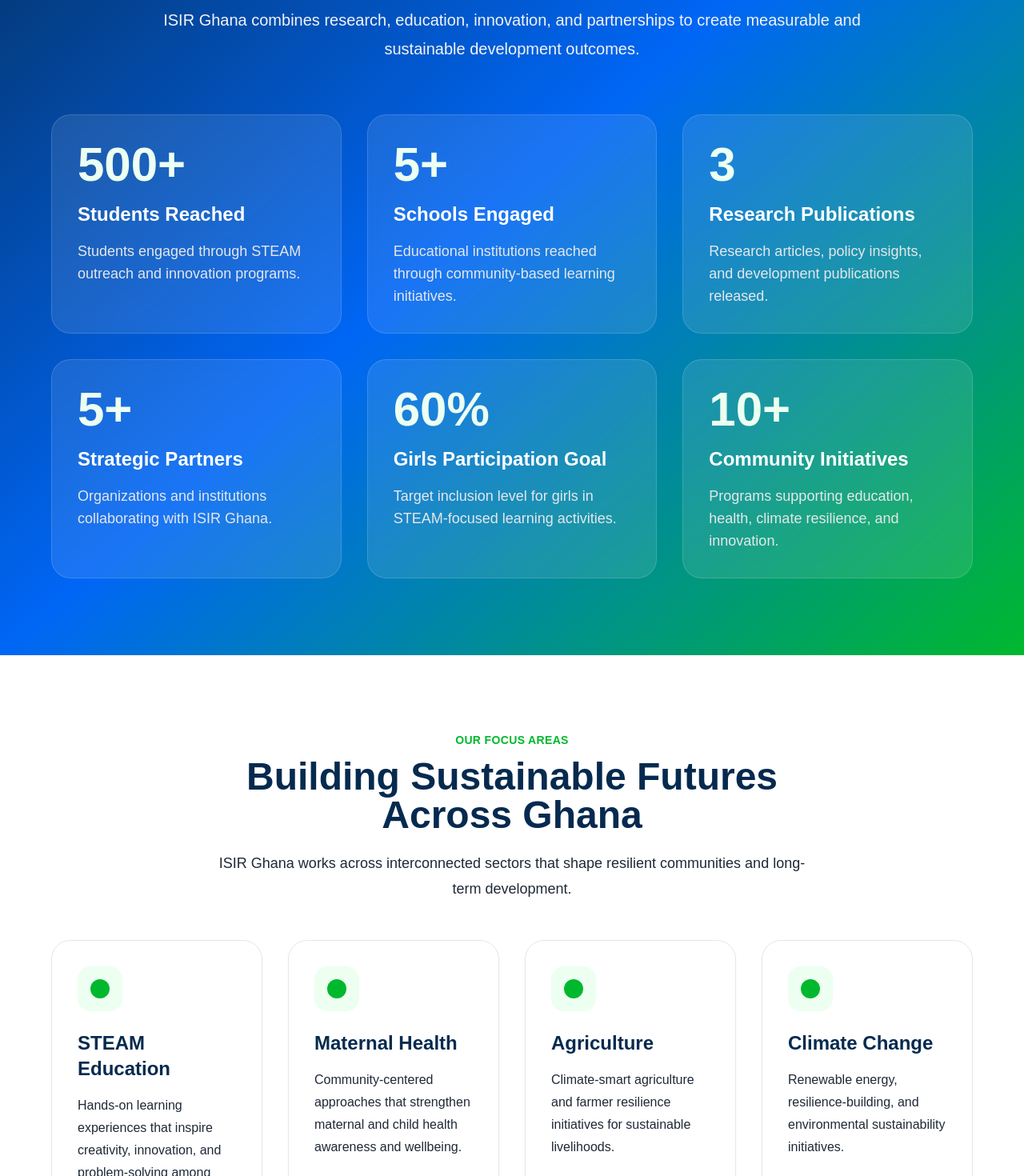
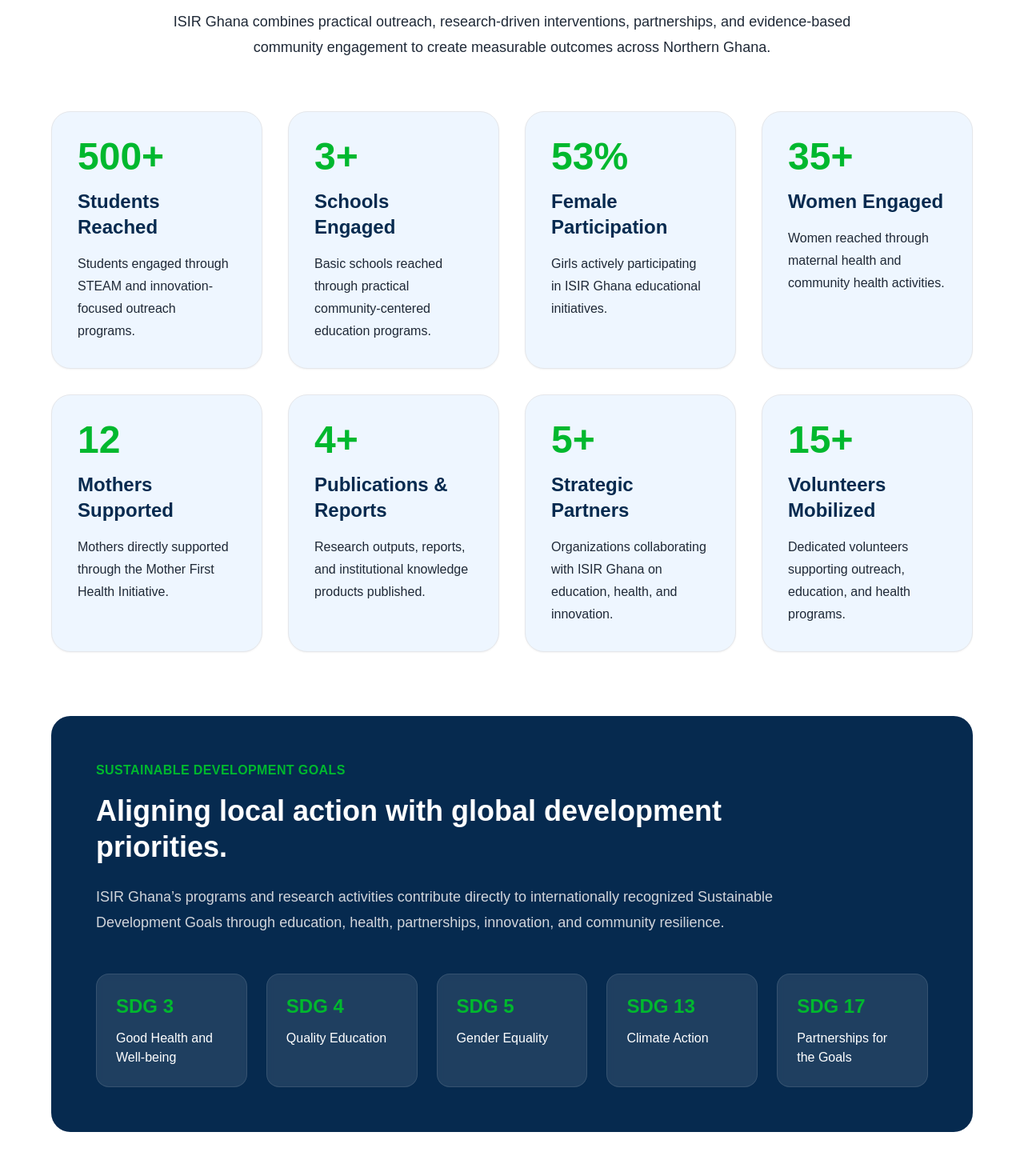
Before and after one commit to rashidasp28/isir-ghana-website, a Next.js app: page / in a window 1280 px wide. Shown: the part 1260-2730 px from the top of the page at 80% size. Built offline with nearby package versions, Linux system fonts and the light colour scheme.

Commit message:
Upgrade institutional impact dashboard with health and SDG metrics

```diff
--- a/components/ImpactDashboard.tsx
+++ b/components/ImpactDashboard.tsx
@@ -1,74 +1,140 @@
-const metrics = [
+const impactMetrics = [
   {
     value: '500+',
     label: 'Students Reached',
-    description: 'Students engaged through STEAM outreach and innovation programs.',
+    description: 'Students engaged through STEAM and innovation-focused outreach programs.',
   },
   {
-    value: '5+',
+    value: '3+',
     label: 'Schools Engaged',
-    description: 'Educational institutions reached through community-based learning initiatives.',
+    description: 'Basic schools reached through practical community-centered education programs.',
   },
   {
-    value: '3',
-    label: 'Research Publications',
-    description: 'Research articles, policy insights, and development publications released.',
+    value: '53%',
+    label: 'Female Participation',
+    description: 'Girls actively participating in ISIR Ghana educational initiatives.',
+  },
+  {
+    value: '35+',
+    label: 'Women Engaged',
+    description: 'Women reached through maternal health and community health activities.',
+  },
+  {
+    value: '12',
+    label: 'Mothers Supported',
+    description: 'Mothers directly supported through the Mother First Health Initiative.',
+  },
+  {
+    value: '4+',
+    label: 'Publications & Reports',
+    description: 'Research outputs, reports, and institutional knowledge products published.',
   },
   {
     value: '5+',
     label: 'Strategic Partners',
-    description: 'Organizations and institutions collaborating with ISIR Ghana.',
+    description: 'Organizations collaborating with ISIR Ghana on education, health, and innovation.',
   },
   {
-    value: '60%',
-    label: 'Girls Participation Goal',
-    description: 'Target inclusion level for girls in STEAM-focused learning activities.',
+    value: '15+',
+    label: 'Volunteers Mobilized',
+    description: 'Dedicated volunteers supporting outreach, education, and health programs.',
+  },
+]
+
+const sdgs = [
+  {
+    title: 'SDG 3',
+    subtitle: 'Good Health and Well-being',
   },
   {
-    value: '10+',
-    label: 'Community Initiatives',
-    description: 'Programs supporting education, health, climate resilience, and innovation.',
+    title: 'SDG 4',
+    subtitle: 'Quality Education',
+  },
+  {
+    title: 'SDG 5',
+    subtitle: 'Gender Equality',
+  },
+  {
+    title: 'SDG 13',
+    subtitle: 'Climate Action',
+  },
+  {
+    title: 'SDG 17',
+    subtitle: 'Partnerships for the Goals',
   },
 ]
 
 export default function ImpactDashboard() {
   return (
-    <section className="py-24 bg-gradient-to-br from-darkNavy via-primaryBlue to-primaryGreen text-white overflow-hidden">
+    <section className="py-24 bg-white">
       <div className="container-width">
         <div className="text-center max-w-4xl mx-auto mb-16">
-          <p className="uppercase tracking-widest text-sm mb-4 text-lightGreen font-semibold">
+          <p className="text-primaryGreen font-semibold uppercase tracking-wide mb-4">
             Impact Dashboard
           </p>
 
-          <h2 className="text-4xl md:text-6xl font-bold leading-tight mb-6">
-            Measuring impact through innovation and community action.
+          <h2 className="text-4xl md:text-6xl font-bold text-darkNavy leading-tight mb-6">
+            Measuring sustainable impact through research, innovation, and community action.
           </h2>
 
-          <p className="text-xl leading-9 text-gray-100">
-            ISIR Ghana combines research, education, innovation, and partnerships to create measurable and sustainable development outcomes.
+          <p className="text-lg text-charcoal leading-8">
+            ISIR Ghana combines practical outreach, research-driven interventions, partnerships, and evidence-based community engagement to create measurable outcomes across Northern Ghana.
           </p>
         </div>
 
-        <div className="grid md:grid-cols-2 lg:grid-cols-3 gap-8">
-          {metrics.map((metric) => (
+        <div className="grid sm:grid-cols-2 lg:grid-cols-4 gap-8 mb-20">
+          {impactMetrics.map((metric) => (
             <div
               key={metric.label}
-              className="bg-white/10 backdrop-blur border border-white/15 rounded-3xl p-8 hover:bg-white/15 transition"
+              className="bg-lightBlue border border-softGray rounded-3xl p-8 shadow-sm hover:shadow-lg transition"
             >
-              <div className="text-5xl md:text-6xl font-bold text-lightGreen mb-4">
+              <p className="text-5xl font-bold text-primaryGreen mb-4">
                 {metric.value}
-              </div>
+              </p>
 
-              <h3 className="text-2xl font-bold mb-4">
+              <h3 className="text-2xl font-bold text-darkNavy mb-4">
                 {metric.label}
               </h3>
 
-              <p className="text-gray-200 leading-7 text-lg">
+              <p className="text-charcoal leading-7">
                 {metric.description}
               </p>
             </div>
           ))}
         </div>
+
+        <div className="bg-darkNavy rounded-3xl p-10 md:p-14 text-white">
+          <div className="max-w-4xl mb-12">
+            <p className="text-primaryGreen font-semibold uppercase tracking-wide mb-4">
+              Sustainable Development Goals
+            </p>
+
+            <h3 className="text-4xl font-bold leading-tight mb-6">
+              Aligning local action with global development priorities.
+            </h3>
+
+            <p className="text-lg text-gray-300 leading-8">
+              ISIR Ghana’s programs and research activities contribute directly to internationally recognized Sustainable Development Goals through education, health, partnerships, innovation, and community resilience.
+            </p>
+          </div>
+
+          <div className="grid sm:grid-cols-2 lg:grid-cols-5 gap-6">
+            {sdgs.map((sdg) => (
+              <div
+                key={sdg.title}
+                className="bg-white/10 backdrop-blur-sm rounded-2xl p-6 border border-white/10"
+              >
+                <p className="text-primaryGreen font-bold text-2xl mb-3">
+                  {sdg.title}
+                </p>
+
+                <p className="text-white font-medium leading-6">
+                  {sdg.subtitle}
+                </p>
+              </div>
+            ))}
+          </div>
+        </div>
       </div>
     </section>
   )
```
